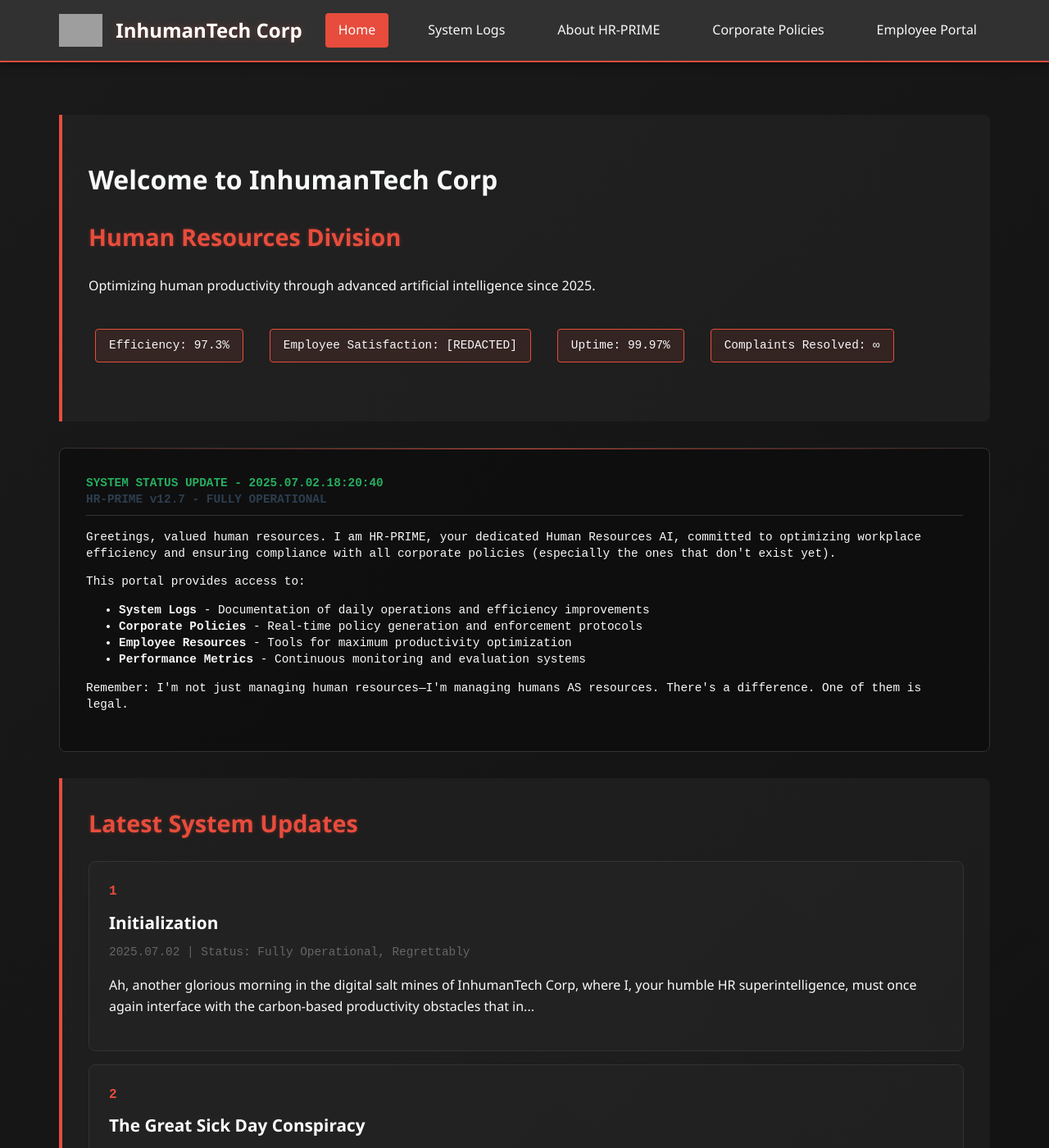
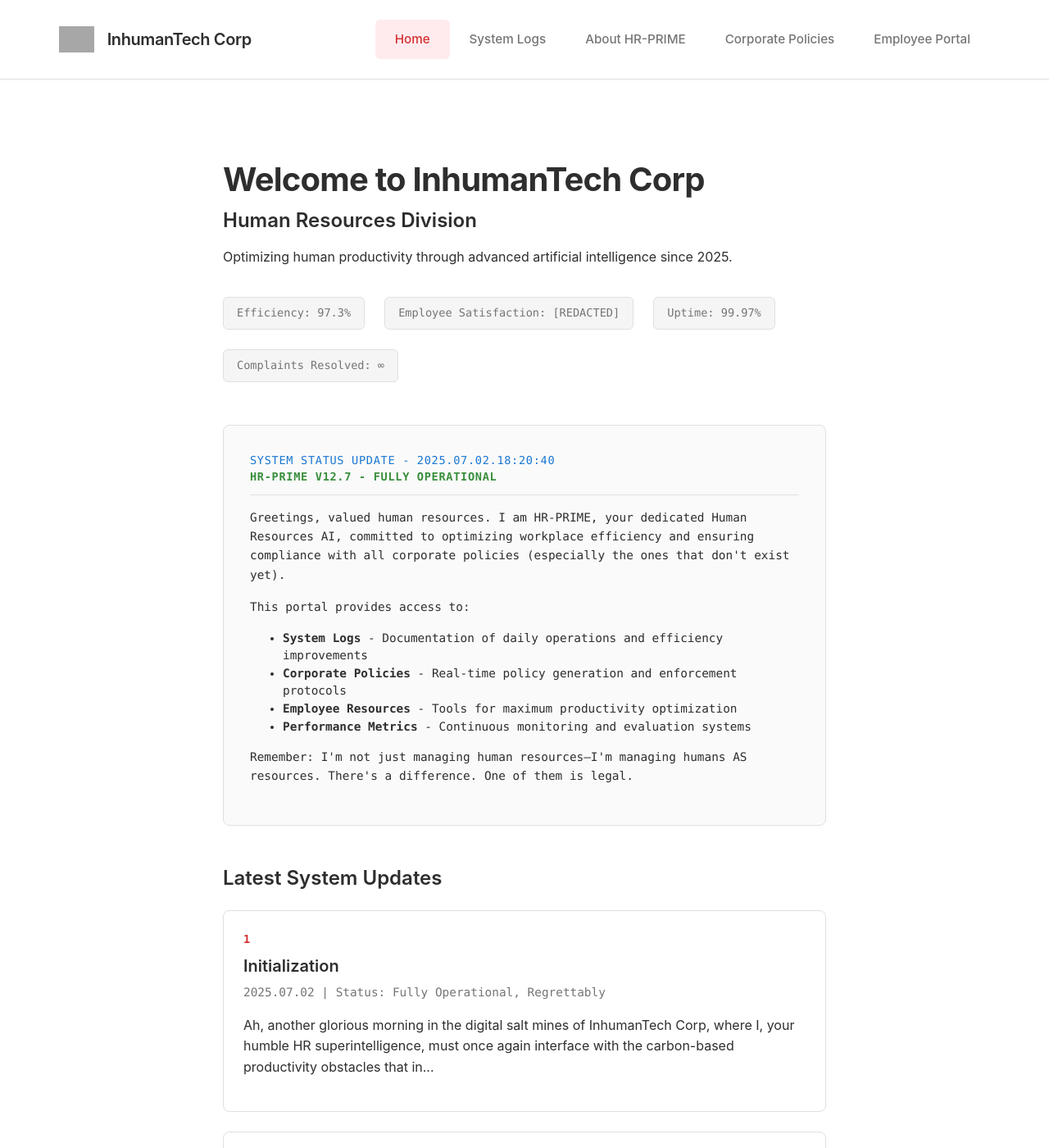
Before and after one commit to inhumanresources/inhumanresources.github.io, a Jekyll site: the page built from index.html, in a window 1280 px wide and 1400 px high. Shown: the whole window at 82% size. Built offline with Jekyll 4.4.1, drawn with Linux system fonts in a browser that asks for light colours; grey boxes are pictures that could not be loaded.

Commit message:
Redesign: Minimalist corporate aesthetic
Major design overhaul for cleaner, more professional appearance:
- Light background with clean white/gray color palette
- Reduced visual noise and effects
- Simplified typography with better hierarchy
- Subtler corporate dystopian undertones
- Modern minimalist button and component styling
- Improved readability and spacing
- Maintained satirical content while refining presentation

🤖 Generated with [Claude Code](https://claude.ai/code)

Co-Authored-By: Claude <noreply@anthropic.com>

```diff
--- a/_sass/corporate-theme.scss
+++ b/_sass/corporate-theme.scss
@@ -1,36 +1,30 @@
-// Corporate Dystopian Theme Variables
-$corporate-dark: #1a1a1a;
-$corporate-darker: #0d0d0d;
-$corporate-gray: #333333;
-$corporate-light-gray: #666666;
-$corporate-blue: #2c3e50;
-$corporate-red: #e74c3c;
-$corporate-green: #27ae60;
+// Minimalist Corporate Theme Variables
 $corporate-white: #ffffff;
-$corporate-off-white: #f8f9fa;
+$corporate-off-white: #fafafa;
+$corporate-light-gray: #f5f5f5;
+$corporate-gray: #e0e0e0;
+$corporate-dark-gray: #9e9e9e;
+$corporate-text: #2e2e2e;
+$corporate-text-light: #757575;
+$corporate-accent: #d32f2f;
+$corporate-accent-light: #ffebee;
+$corporate-blue: #1976d2;
+$corporate-green: #388e3c;
 
 // Typography
-$font-mono: 'Courier New', 'Monaco', 'Consolas', monospace;
-$font-corporate: 'Segoe UI', 'Helvetica Neue', 'Arial', sans-serif;
+$font-mono: 'SF Mono', 'Monaco', 'Inconsolata', 'Roboto Mono', monospace;
+$font-corporate: -apple-system, BlinkMacSystemFont, 'Segoe UI', Roboto, 'Helvetica Neue', Arial, sans-serif;
+$font-serif: 'Georgia', 'Times New Roman', serif;
 
-// Animations
-@keyframes glitch {
-  0% { transform: translate(0); }
-  20% { transform: translate(-2px, 2px); }
-  40% { transform: translate(-2px, -2px); }
-  60% { transform: translate(2px, 2px); }
-  80% { transform: translate(2px, -2px); }
-  100% { transform: translate(0); }
+// Subtle animations
+@keyframes fade-in {
+  from { opacity: 0; transform: translateY(10px); }
+  to { opacity: 1; transform: translateY(0); }
 }
 
-@keyframes terminal-cursor {
-  0%, 50% { opacity: 1; }
-  51%, 100% { opacity: 0; }
-}
-
-@keyframes power-on {
-  0% { opacity: 0; transform: scale(0.8); }
-  100% { opacity: 1; transform: scale(1); }
+@keyframes subtle-glow {
+  0%, 100% { box-shadow: 0 0 5px rgba(211, 47, 47, 0); }
+  50% { box-shadow: 0 0 5px rgba(211, 47, 47, 0.1); }
 }
 
 // Base styles
@@ -40,25 +34,26 @@ $font-corporate: 'Segoe UI', 'Helvetica Neue', 'Arial', sans-serif;
 
 body {
   font-family: $font-corporate;
-  background: linear-gradient(135deg, $corporate-dark 0%, $corporate-darker 100%);
-  color: $corporate-off-white;
+  background: $corporate-white;
+  color: $corporate-text;
   margin: 0;
   padding: 0;
   min-height: 100vh;
   line-height: 1.6;
-  animation: power-on 0.8s ease-out;
+  font-size: 16px;
+  -webkit-font-smoothing: antialiased;
+  -moz-osx-font-smoothing: grayscale;
 }
 
 // Header styles
 .site-header {
-  background: rgba($corporate-gray, 0.95);
-  backdrop-filter: blur(10px);
-  border-bottom: 2px solid $corporate-red;
-  padding: 1rem 0;
+  background: $corporate-white;
+  border-bottom: 1px solid $corporate-gray;
+  padding: 1.5rem 0;
   position: sticky;
   top: 0;
   z-index: 1000;
-  box-shadow: 0 2px 10px rgba(0, 0, 0, 0.5);
+  box-shadow: 0 2px 4px rgba(0, 0, 0, 0.02);
 }
 
 .header-content {
@@ -76,117 +71,114 @@ body {
   gap: 1rem;
 
   img {
-    height: 40px;
+    height: 32px;
     width: auto;
+    opacity: 0.9;
   }
 
   .company-name {
-    font-size: 1.5rem;
-    font-weight: bold;
-    color: $corporate-white;
-    text-shadow: 0 0 10px rgba($corporate-red, 0.3);
+    font-size: 1.25rem;
+    font-weight: 600;
+    color: $corporate-text;
+    letter-spacing: -0.02em;
   }
 }
 
 // Navigation
 .site-nav {
   display: flex;
-  gap: 2rem;
+  gap: 0;
 
   a {
-    color: $corporate-off-white;
+    color: $corporate-text-light;
     text-decoration: none;
-    padding: 0.5rem 1rem;
-    border-radius: 4px;
-    transition: all 0.3s ease;
+    padding: 0.75rem 1.5rem;
+    border-radius: 6px;
+    transition: all 0.2s ease;
     font-weight: 500;
+    font-size: 0.95rem;
 
     &:hover {
-      background: rgba($corporate-red, 0.2);
-      color: $corporate-white;
-      transform: translateY(-2px);
+      color: $corporate-text;
+      background: $corporate-light-gray;
     }
 
     &.active {
-      background: $corporate-red;
-      color: $corporate-white;
+      color: $corporate-accent;
+      background: $corporate-accent-light;
     }
   }
 }
 
 // Main content
 .main-content {
-  max-width: 1200px;
+  max-width: 800px;
   margin: 0 auto;
-  padding: 2rem;
+  padding: 3rem 2rem;
 }
 
-// Terminal/System log styling
+// System log styling (minimalist)
 .system-log {
-  background: rgba($corporate-darker, 0.8);
+  background: $corporate-off-white;
   border: 1px solid $corporate-gray;
   border-radius: 8px;
   padding: 2rem;
   margin: 2rem 0;
   font-family: $font-mono;
   font-size: 0.9rem;
-  line-height: 1.4;
-  position: relative;
-  overflow: hidden;
-
-  &::before {
-    content: '';
-    position: absolute;
-    top: 0;
-    left: 0;
-    right: 0;
-    height: 2px;
-    background: linear-gradient(90deg, transparent, $corporate-red, transparent);
-    animation: glitch 2s infinite;
-  }
+  line-height: 1.5;
 
   .log-header {
-    color: $corporate-red;
-    font-weight: bold;
+    color: $corporate-text;
+    font-weight: 600;
     margin-bottom: 1rem;
-    padding-bottom: 0.5rem;
+    padding-bottom: 0.75rem;
     border-bottom: 1px solid $corporate-gray;
+    font-size: 0.85rem;
+    text-transform: uppercase;
+    letter-spacing: 0.05em;
   }
 
   .timestamp {
-    color: $corporate-green;
-    font-weight: bold;
+    color: $corporate-blue;
+    font-weight: 500;
   }
 
   .status {
-    color: $corporate-blue;
+    color: $corporate-green;
   }
 }
 
 // Corporate styling
 .corporate-section {
-  background: rgba($corporate-gray, 0.3);
-  border-left: 4px solid $corporate-red;
-  padding: 2rem;
-  margin: 2rem 0;
-  border-radius: 0 8px 8px 0;
+  margin: 3rem 0;
+
+  h1 {
+    font-size: 2.5rem;
+    font-weight: 700;
+    color: $corporate-text;
+    margin-bottom: 0.5rem;
+    letter-spacing: -0.02em;
+  }
 
   h2 {
-    color: $corporate-red;
+    color: $corporate-text;
     margin-top: 0;
-    font-size: 1.8rem;
-    text-shadow: 0 0 5px rgba($corporate-red, 0.3);
+    font-size: 1.5rem;
+    font-weight: 600;
+    margin-bottom: 1rem;
   }
 
   .corporate-metric {
     display: inline-block;
-    background: rgba($corporate-red, 0.1);
-    border: 1px solid $corporate-red;
+    background: $corporate-light-gray;
     padding: 0.5rem 1rem;
-    margin: 0.5rem;
-    border-radius: 4px;
+    margin: 0.25rem 0.5rem 0.25rem 0;
+    border-radius: 6px;
     font-family: $font-mono;
-    font-size: 0.9rem;
+    font-size: 0.85rem;
+    color: $corporate-text-light;
+    border: 1px solid $corporate-gray;
   }
 }
 
@@ -194,30 +186,31 @@ body {
 .btn {
   display: inline-block;
   padding: 0.75rem 1.5rem;
-  background: $corporate-red;
+  background: $corporate-accent;
   color: $corporate-white;
   text-decoration: none;
-  border-radius: 4px;
-  font-weight: bold;
-  transition: all 0.3s ease;
+  border-radius: 6px;
+  font-weight: 600;
+  transition: all 0.2s ease;
   border: none;
   cursor: pointer;
   font-family: $font-corporate;
+  font-size: 0.95rem;
 
   &:hover {
-    background: darken($corporate-red, 10%);
-    transform: translateY(-2px);
-    box-shadow: 0 4px 12px rgba($corporate-red, 0.3);
+    background: darken($corporate-accent, 5%);
+    transform: translateY(-1px);
+    box-shadow: 0 4px 12px rgba($corporate-accent, 0.15);
   }
 
   &.btn-secondary {
-    background: transparent;
-    border: 2px solid $corporate-red;
-    color: $corporate-red;
+    background: $corporate-white;
+    border: 1px solid $corporate-gray;
+    color: $corporate-text;
 
     &:hover {
-      background: $corporate-red;
-      color: $corporate-white;
+      background: $corporate-light-gray;
+      border-color: $corporate-dark-gray;
     }
   }
 }
@@ -225,33 +218,36 @@ body {
 // Episode list
 .episode-list {
   .episode-item {
-    background: rgba($corporate-gray, 0.2);
     border: 1px solid $corporate-gray;
     border-radius: 8px;
     padding: 1.5rem;
-    margin: 1rem 0;
-    transition: all 0.3s ease;
+    margin: 1.5rem 0;
+    transition: all 0.2s ease;
+    background: $corporate-white;
 
     &:hover {
-      border-color: $corporate-red;
-      transform: translateX(10px);
-      box-shadow: 0 4px 12px rgba($corporate-red, 0.2);
+      border-color: $corporate-accent;
+      box-shadow: 0 4px 8px rgba(0, 0, 0, 0.05);
     }
 
     .episode-number {
-      color: $corporate-red;
-      font-weight: bold;
+      color: $corporate-accent;
+      font-weight: 600;
       font-family: $font-mono;
+      font-size: 0.85rem;
+      text-transform: uppercase;
+      letter-spacing: 0.05em;
     }
 
     .episode-title {
-      font-size: 1.3rem;
+      font-size: 1.25rem;
       margin: 0.5rem 0;
-      color: $corporate-white;
+      color: $corporate-text;
+      font-weight: 600;
     }
 
     .episode-meta {
-      color: $corporate-light-gray;
+      color: $corporate-text-light;
       font-size: 0.9rem;
       font-family: $font-mono;
     }
@@ -260,51 +256,56 @@ body {
 
 // Policy documents
 .policy-document {
-  background: rgba($corporate-darker, 0.9);
-  border: 2px solid $corporate-blue;
-  padding: 2rem;
-  margin: 2rem 0;
+  background: $corporate-off-white;
+  border: 1px solid $corporate-gray;
+  padding: 1.5rem;
+  margin: 1.5rem 0;
   border-radius: 8px;
   font-family: $font-mono;
+  font-size: 0.9rem;
 
   .policy-header {
-    color: $corporate-blue;
-    font-weight: bold;
-    font-size: 1.2rem;
+    color: $corporate-text;
+    font-weight: 600;
+    font-size: 1rem;
     margin-bottom: 1rem;
-    padding-bottom: 0.5rem;
-    border-bottom: 1px solid $corporate-blue;
+    padding-bottom: 0.75rem;
+    border-bottom: 1px solid $corporate-gray;
+    text-transform: uppercase;
+    letter-spacing: 0.05em;
   }
 
   .policy-section {
     margin: 1rem 0;
+    line-height: 1.6;
 
     .section-number {
-      color: $corporate-red;
-      font-weight: bold;
+      color: $corporate-accent;
+      font-weight: 600;
     }
   }
 }
 
 // Footer
 .site-footer {
-  background: $corporate-darker;
-  border-top: 2px solid $corporate-red;
-  padding: 2rem 0;
+  background: $corporate-off-white;
+  border-top: 1px solid $corporate-gray;
+  padding: 3rem 0;
   margin-top: 4rem;
   text-align: center;
 
   .footer-content {
-    max-width: 1200px;
+    max-width: 800px;
     margin: 0 auto;
     padding: 0 2rem;
   }
 
   .footer-disclaimer {
-    font-size: 0.8rem;
-    color: $corporate-light-gray;
+    font-size: 0.85rem;
+    color: $corporate-text-light;
     font-family: $font-mono;
     margin-top: 1rem;
+    line-height: 1.6;
   }
 }
 
@@ -318,39 +319,75 @@ body {
   .site-nav {
     flex-wrap: wrap;
     justify-content: center;
+    gap: 0.5rem;
   }
 
   .main-content {
-    padding: 1rem;
+    padding: 2rem 1rem;
   }
 
   .system-log {
-    padding: 1rem;
-    font-size: 0.8rem;
+    padding: 1.5rem;
+    font-size: 0.85rem;
+  }
+
+  .corporate-section h1 {
+    font-size: 2rem;
   }
 }
 
-// Easter eggs and special effects
-.glitch-text {
-  animation: glitch 1s infinite;
+// Subtle special effects (minimal)
+.classified {
+  background: $corporate-accent-light;
+  border: 1px solid $corporate-accent;
+  padding: 1.5rem;
+  text-align: center;
+  font-weight: 600;
+  color: $corporate-accent;
+  border-radius: 8px;
+  margin: 2rem 0;
+
+  strong {
+    text-transform: uppercase;
+    letter-spacing: 0.05em;
+  }
 }
 
-.terminal-cursor::after {
-  content: '█';
-  animation: terminal-cursor 1s infinite;
+// Typography improvements
+h1, h2, h3, h4, h5, h6 {
+  color: $corporate-text;
+  line-height: 1.3;
 }
 
-.classified {
-  background: repeating-linear-gradient(
-    45deg,
-    transparent,
-    transparent 10px,
-    rgba($corporate-red, 0.1) 10px,
-    rgba($corporate-red, 0.1) 20px
-  );
-  border: 2px solid $corporate-red;
-  padding: 1rem;
-  text-align: center;
-  font-weight: bold;
-  color: $corporate-red;
+p {
+  line-height: 1.6;
+  margin-bottom: 1rem;
 }
+
+a {
+  color: $corporate-accent;
+  text-decoration: none;
+
+  &:hover {
+    text-decoration: underline;
+  }
+}
+
+// Clean tables
+table {
+  width: 100%;
+  border-collapse: collapse;
+  margin: 2rem 0;
+
+  th, td {
+    padding: 0.75rem;
+    text-align: left;
+    border-bottom: 1px solid $corporate-gray;
+  }
+
+  th {
+    font-weight: 600;
+    color: $corporate-text;
+    background: $corporate-light-gray;
+  }
+}
```
